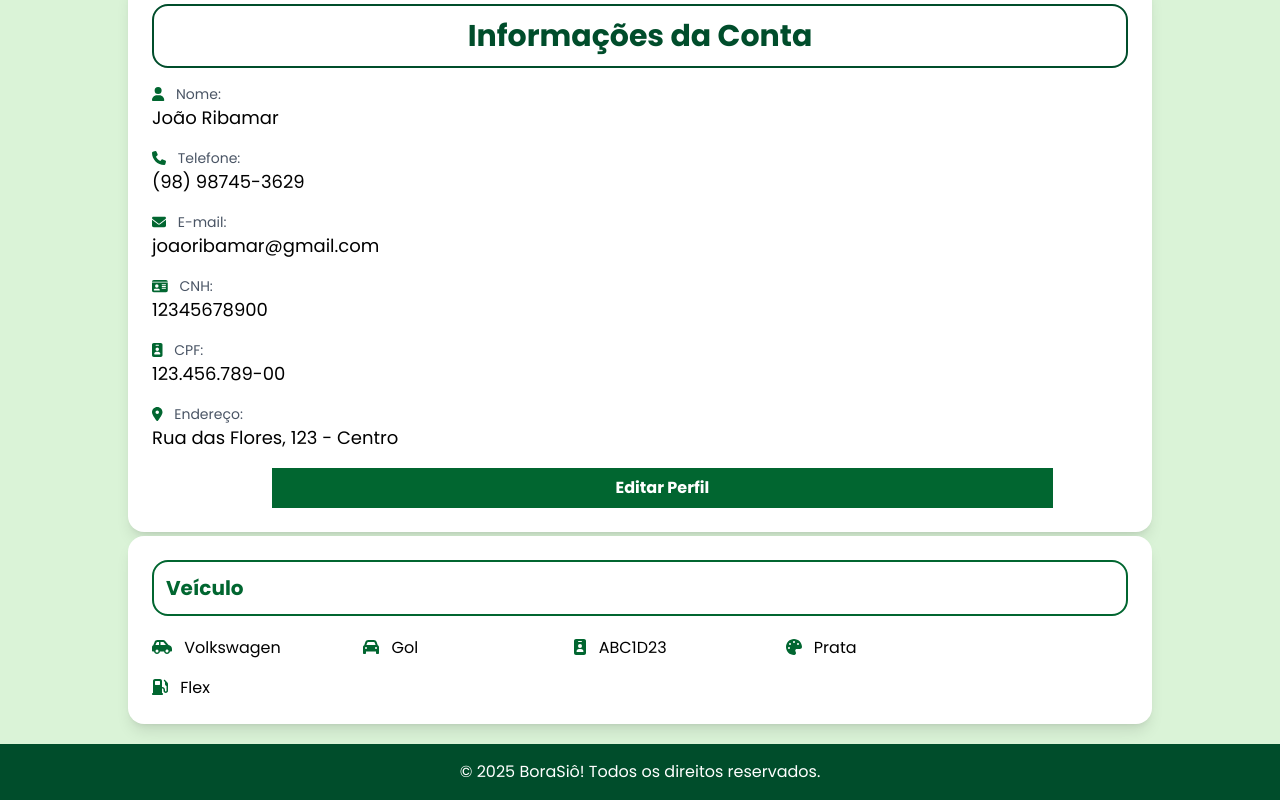
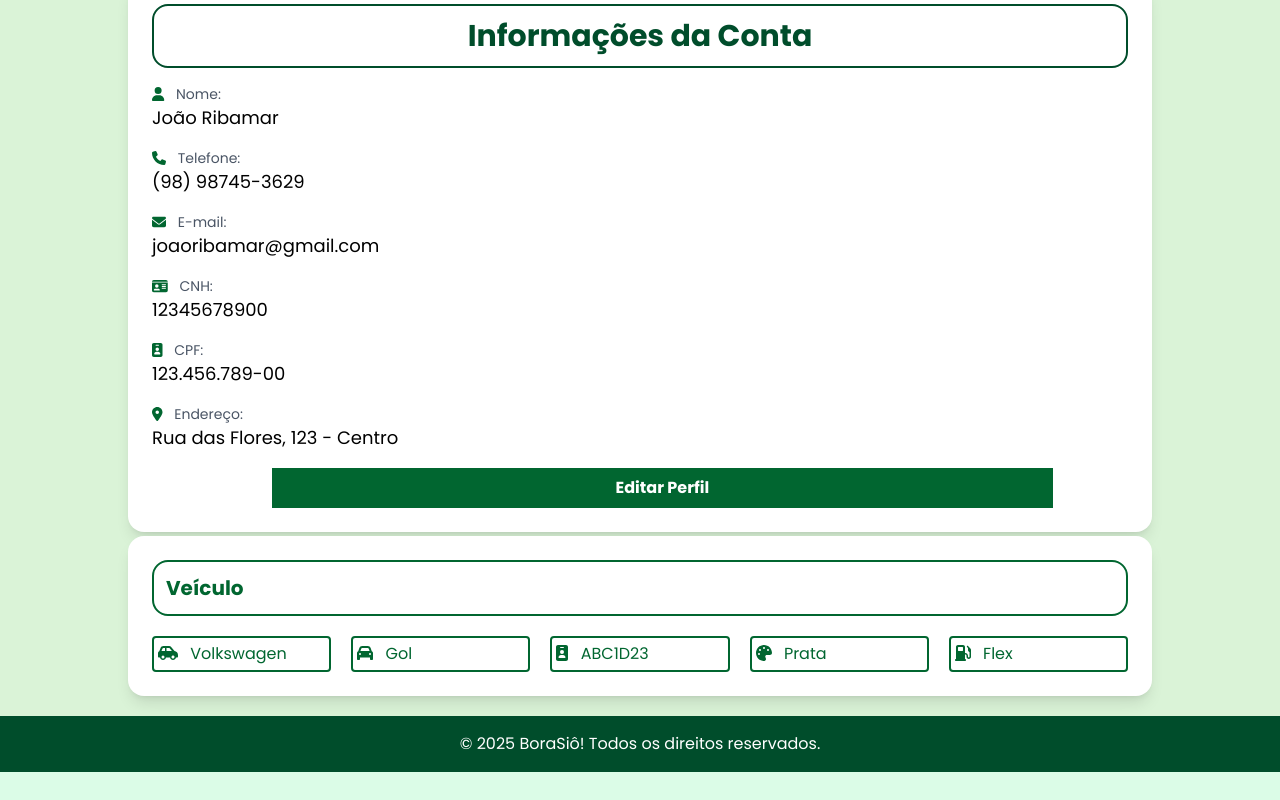
Before and after one commit to prof-freedson/pi-borasio, a Next.js app: page /motorista in a window 1280 px wide. Shown: the part 304-1104 px from the top of the page. After the commit the page ends 1076 px from the top, so only its background shows below. Built offline with nearby package versions, Linux system fonts and the light colour scheme.

Commit message:
alterações em veículo

```diff
--- a/src/app/motorista/page.tsx
+++ b/src/app/motorista/page.tsx
@@ -154,7 +154,7 @@ export default function Motorista() {
         <h1 className="text-xl text-green-800 font-bold rounded-2xl border-2 p-3 mb-5">Veículo</h1>
 
         {modoEdicao ? (
-          <div className="flex flex-wrap gap-4">
+          <div className="flex  gap-4">
             <div className="w-1/5 flex items-center">
               <FontAwesomeIcon icon={faCarSide} className="mr-2 text-green-800" />
               <input type="text" value={marca} onChange={(e) => setMarca(e.target.value)} placeholder="Marca" className="border w-full p-2 rounded" />
@@ -177,12 +177,12 @@ export default function Motorista() {
             </div>
           </div>
         ) : (
-          <div className="flex flex-wrap gap-4">
-            <div className="w-1/5"><FontAwesomeIcon icon={faCarSide} className="mr-2 text-green-800" /> {marca}</div>
-            <div className="w-1/5"><FontAwesomeIcon icon={faCar} className="mr-2 text-green-800" /> {modelo}</div>
-            <div className="w-1/5"><FontAwesomeIcon icon={faIdBadge} className="mr-2 text-green-800" /> {placa}</div>
-            <div className="w-1/5"><FontAwesomeIcon icon={faPalette} className="mr-2 text-green-800" /> {cor}</div>
-            <div className="w-1/5"><FontAwesomeIcon icon={faGasPump} className="mr-2 text-green-800" /> {combustivel}</div>
+          <div className="flex gap-5">
+            <div className="w-1/5 border-2 p-1 text-green-800 rounded"><FontAwesomeIcon icon={faCarSide} className="mr-2 text-green-800" /> {marca}</div>
+            <div className="w-1/5 border-2 p-1 text-green-800 rounded"><FontAwesomeIcon icon={faCar} className="mr-2 text-green-800" /> {modelo}</div>
+            <div className="w-1/5 border-2 p-1 text-green-800 rounded"><FontAwesomeIcon icon={faIdBadge} className="mr-2 text-green-800" /> {placa}</div>
+            <div className="w-1/5 border-2 p-1 text-green-800 rounded"><FontAwesomeIcon icon={faPalette} className="mr-2 text-green-800" /> {cor}</div>
+            <div className="w-1/5 border-2 p-1 text-green-800 rounded"><FontAwesomeIcon icon={faGasPump} className="mr-2 text-green-800" /> {combustivel}</div>
           </div>
         )}
       </div>
```
